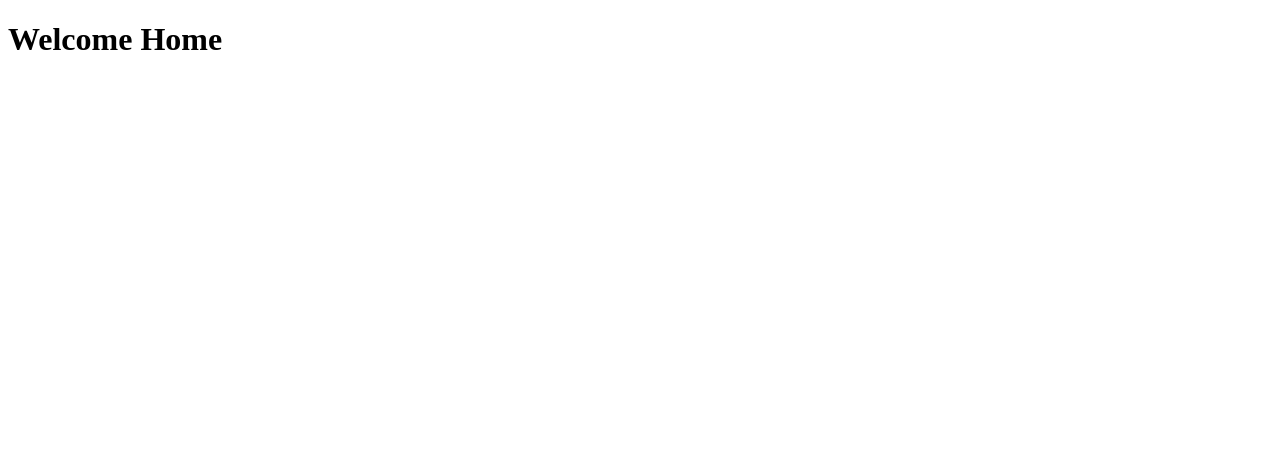
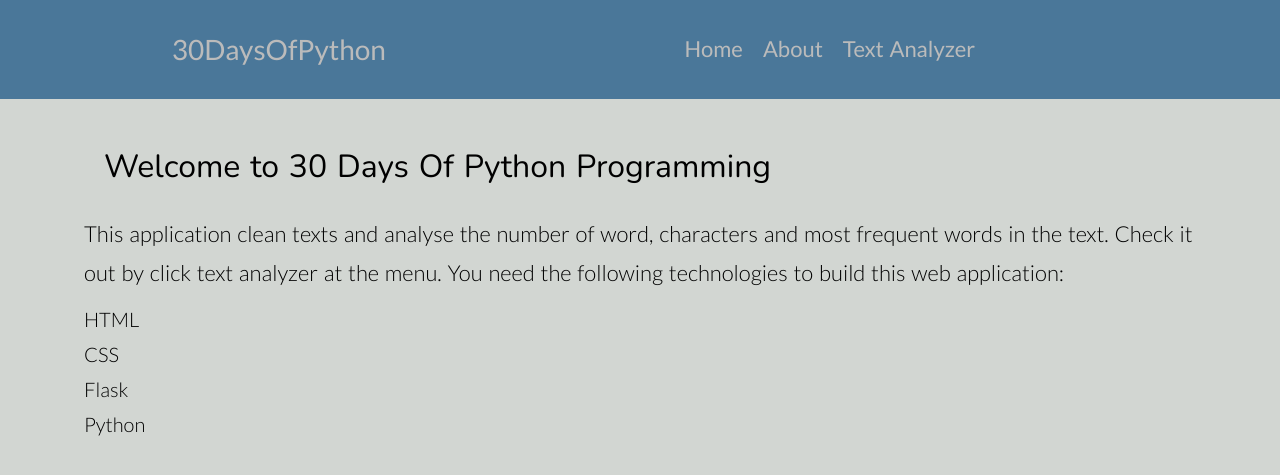
Before and after one commit to nicolasluevano/30DaysOfPython, a Flask app: page / in a window 1280 px wide. Before the commit the part shown is almost empty. Shown: the top 475 px of the page. Run offline with Flask 3, Linux system fonts and the light colour scheme.

Commit message:
Add routes and templates for result and post pages

```diff
--- a/python_for_web/app.py
+++ b/python_for_web/app.py
@@ -1,19 +1,41 @@
-from flask import Flask, render_template
+from flask import Flask, render_template, request, redirect, url_for
 import os
 
 app = Flask(__name__)
+app.config['SEND_FILE_MAX_AGE_DEFAULT'] = 0
 
 
 @app.route('/')
 def home():
-    return render_template('home.html')
+    techs = ['HTML', 'CSS', 'Flask', 'Python']
+    name = '30 Days Of Python Programming'
+    return render_template('home.html', techs=techs, name=name, title='Home')
 
 
 @app.route('/about')
 def about():
-    return render_template('about.html')
+    name = '30 Days Of Python Programming'
+    return render_template('about.html', name=name, title='About Us')
+
+
+@app.route('/result')
+def result():
+    return render_template('result.html')
+
+
+@app.route('/post', methods=['GET', 'POST'])
+def post():
+    name = 'Text Analyzer'
+    if request.method == 'GET':
+        return render_template('post.html', name=name, title=name)
+    if request.method == 'POST':
+        content = request.form['content']
+        print(content)
+        return redirect(url_for('result'))
 
 
 if __name__ == '__main__':
+    # for deployment
+    # to make it work for both production and development
     port = int(os.environ.get("PORT", 3000))
     app.run(debug=True, host='0.0.0.0', port=port)
--- /dev/null
+++ b/python_for_web/static/css/main.css
@@ -0,0 +1,159 @@
+/* === GENERAL === */
+
+* {
+    margin: 0;
+    padding: 0;
+    box-sizing: border-box;
+}
+
+/* === css variables === */
+:root {
+    --header-bg-color: #4a7799;
+    --textarea-bg-color: rgb(250, 246, 246);
+    --body-bg-color: rgb(210, 214, 210);
+    --nav-link-color: #bbb;
+}
+
+/* === body style === */
+body {
+    background: var(--body-bg-color);
+    margin: auto;
+    line-height: 1.75;
+    font-weight: 900;
+    word-spacing: 1.5px;
+    font-family: 'Lato',sans-serif;
+    font-weight: 300;
+}
+
+/* === header style === */
+header {
+    background: var(--header-bg-color);
+}
+/* === title and subtitle style === */
+h1,
+h2 {
+    margin: 20px;
+    font-weight: 300;
+    font-family: Nunito;
+}
+
+/* === header menu style === */
+
+.menu-container {
+    width: 90%;
+    display: flex;
+    justify-content: space-around;
+    align-items: center;
+    color: rgb(221, 215, 215);
+    padding: 25px;
+}
+
+.nav-lists {
+    display: flex;
+}
+
+.nav-list {
+    list-style: none;
+    margin: 0 5px;
+}
+
+.nav-link {
+    text-decoration: none;
+    font-size: 22px;
+    padding: 0 5px;
+    color: var(--nav-link-color);
+    font-weight: 400;
+}
+
+.brand-name {
+    font-size: 28px;
+    font-weight: bolder;
+}
+/* === paragraph text style === */
+p {
+    font-size: 22px;
+    font-weight: 300;
+}
+
+/* === main style === */
+main {
+    width: 90%;
+    margin: auto;
+}
+
+/* === container div inside main style === */
+
+.container {
+    background: rgb(210, 214, 210);
+    padding: 20px;
+    margin: auto;
+}
+
+.tech-lists {
+    margin: 10px auto;
+    text-align: left;
+    font-size: 20px;
+}
+.tech {
+    list-style: none;
+}
+/* === button style === */
+.btn {
+    width: 150px;
+    height: 50px;
+    background: var(--header-bg-color);
+    color: var(--nav-link-color);
+    font-size: 20px;
+    margin: 5px;
+    border: 1px solid var(--header-bg-color);
+    font-family: Lato;
+    cursor: pointer;
+}
+
+.btn:focus {
+    outline: 2px solid #2a70a5;
+    cursor: pointer;
+}
+/* === textarea style === */
+textarea {
+    width: 65%;
+    margin: auto;
+    padding: 10px 15px;
+    outline: 2px solid rgba(207, 203, 203, 0.25);
+    border: none;
+    font-size: 18px;
+    font-family: Lato;
+    font-weight: 300;
+}
+
+textarea:focus {
+    border: none;
+    outline: 2px solid rgba(74, 119, 153, 0.45);
+    background: var(--textarea-bg-color);
+    font-size: 18px;
+    caret-color: var(--header-bg-color);
+    font-family: Lato;
+    font-weight: 300;
+
+}
+
+/* === responsiveness === */
+@media (max-width:600px) {
+
+    .menu-container {
+        flex-direction: column;
+        justify-content: space-between;
+    }
+    h1{
+        font-size: 22px;
+    }
+
+    .nav-lists {
+        flex-direction: column;
+    }
+
+    textarea {
+        width: 100%;
+    }
+
+}
--- a/python_for_web/templates/home.html
+++ b/python_for_web/templates/home.html
@@ -1,12 +1,17 @@
-<!DOCTYPE html>
-<html lang="en">
-  <head>
-    <meta charset="UTF-8" />
-    <meta name="viewport" content="width=device-width, initial-scale=1.0" />
-    <title>Home</title>
-  </head>
+{% extends 'layout.html' %} {% block content %}
+<div class="container">
+  <h1>Welcome to {{name}}</h1>
+  <p>
+    This application clean texts and analyse the number of word, characters and
+    most frequent words in the text. Check it out by click text analyzer at the
+    menu. You need the following technologies to build this web application:
+  </p>
+  <ul class="tech-lists">
+    {% for tech in techs %}
+    <li class="tech">{{tech}}</li>
 
-  <body>
-    <h1>Welcome Home</h1>
-  </body>
-</html>
+    {% endfor %}
+  </ul>
+</div>
+
+{% endblock %}
--- /dev/null
+++ b/python_for_web/templates/layout.html
@@ -0,0 +1,46 @@
+<!DOCTYPE html>
+<html lang="en">
+  <head>
+    <meta charset="UTF-8" />
+    <meta name="viewport" content="width=device-width, initial-scale=1.0" />
+    <link
+      href="https://fonts.googleapis.com/css?family=Lato:300,400|Nunito:300,400|Raleway:300,400,500&display=swap"
+      rel="stylesheet"
+    />
+    <link
+      rel="stylesheet"
+      href="{{ url_for('static', filename='css/main.css') }}"
+    />
+    {% if title %}
+    <title>30 Days of Python - {{ title}}</title>
+    {% else %}
+    <title>30 Days of Python</title>
+    {% endif %}
+  </head>
+
+  <body>
+    <header>
+      <div class="menu-container">
+        <div>
+          <a class="brand-name nav-link" href="/">30DaysOfPython</a>
+        </div>
+        <ul class="nav-lists">
+          <li class="nav-list">
+            <a class="nav-link active" href="{{ url_for('home') }}">Home</a>
+          </li>
+          <li class="nav-list">
+            <a class="nav-link active" href="{{ url_for('about') }}">About</a>
+          </li>
+          <li class="nav-list">
+            <a class="nav-link active" href="{{ url_for('post') }}"
+              >Text Analyzer</a
+            >
+          </li>
+        </ul>
+      </div>
+    </header>
+    <main>
+      {% block content %} {% endblock %}
+    </main>
+  </body>
+</html>
```
Also changed, not shown: python_for_web/templates/about.html (+9 -12 lines), python_for_web/templates/post.html (added, +14 -0 lines).
